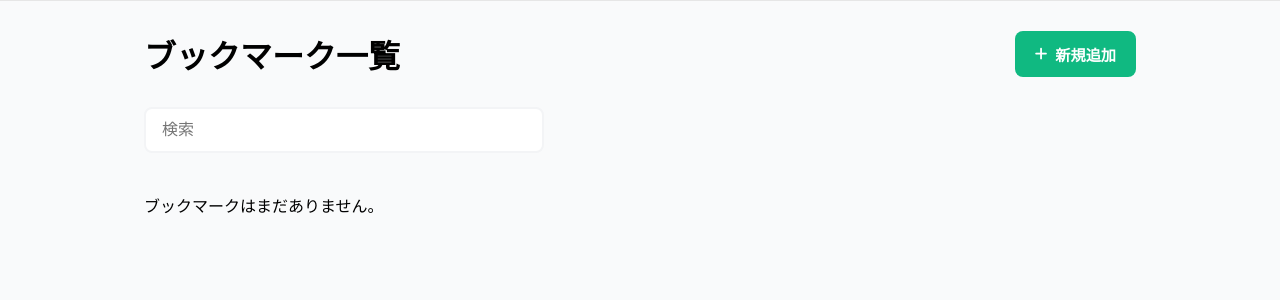
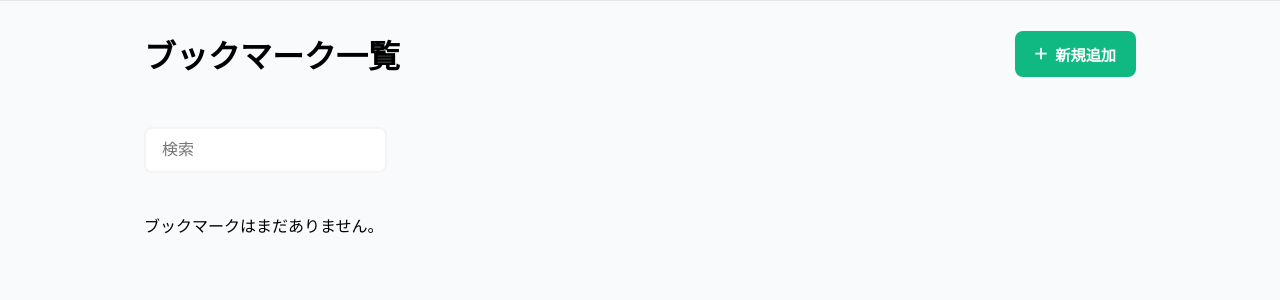
Before and after one commit to masunoob/MyBookmark, a Django app: page / in a window 1280 px wide. Shown: the part 60-360 px from the top of the page. Run offline with Django 5.2, Linux system fonts and the light colour scheme; data that the repository does not hold is empty.

Commit message:
検索機能のレイアウト調整

```diff
--- a/main_app/static/main_app/css/bookmark_list.css
+++ b/main_app/static/main_app/css/bookmark_list.css
@@ -181,6 +181,14 @@
   font-size: 1rem;
 }
 
+/* 検索セクション */
+.search-section {
+  display: flex;
+  justify-content: flex-start;
+  align-items: center;
+  gap: 10px;
+}
+
 /* 検索フォーム */
 .search-form {
   display: flex;
--- a/main_app/templates/main_app/bookmark_list.html
+++ b/main_app/templates/main_app/bookmark_list.html
@@ -15,6 +15,8 @@
       </button>
     </div>
 
+    <!-- 検索フォーム -->
+    <section class="search-section">
       <search class="search-form">
         <input class="search-input" type="text" placeholder="検索">
       </search>
@@ -22,6 +24,7 @@
       <div class="search-results hidden">
         <p class="search-results-text"></p>
       </div>
+    </section>
 
     <section class="bookmark-section">
       {% if context.bookmarks %}
```
Lines whose indentation alone changed are shown as unchanged.
